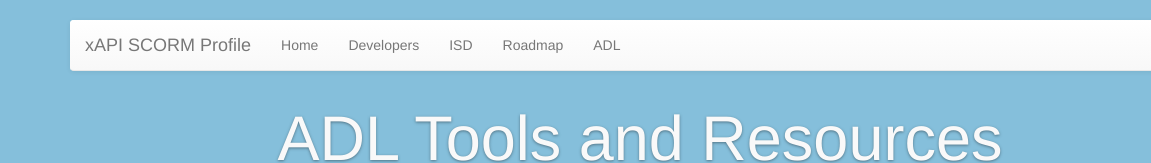
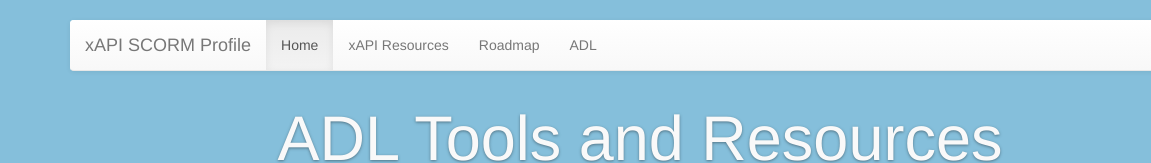
Before and after one commit to adlnet/xAPI-SCORM-Profile, a plain HTML site: page dev/adl-tools.html in a window 1280 px wide. Shown: the top 163 px of the page, 0-1151 px from the left. Drawn offline with Linux system fonts and the light colour scheme.

Commit message:
slash and burn nav bar

```diff
--- a/dev/adl-tools.html
+++ b/dev/adl-tools.html
@@ -34,11 +34,15 @@
                     </div>
                     <div class="navbar-collapse collapse">
                         <ul class="nav navbar-nav">
-                            <li><a href="../index.html" title="Home">Home</a>
+                            <li class="active"><a href="#" title="Home">Home</a>
                             </li>
-                            <li><a href="../dev.html" title="Developers">Developers</a>
+<!--  start cuts
+                            <li><a href="dev.html" title="Developers">Developers</a>
                             </li>
-                            <li><a href="../isd.html" title="ISD">ISD</a>
+                            <li><a href="isd.html" title="ISD">ISD</a>
+                            </li>
+end cuts  -->
+                            <li><a href="/dev/adl-tools.html" title="xAPI Resources">xAPI Resources</a>
                             </li>
                             <li><a href="#" title="Roadmap">Roadmap</a>
                             </li>
```
Also changed, not shown: dev/dual-track.html (+7 -3 lines), index.html (+6 -0 lines).
